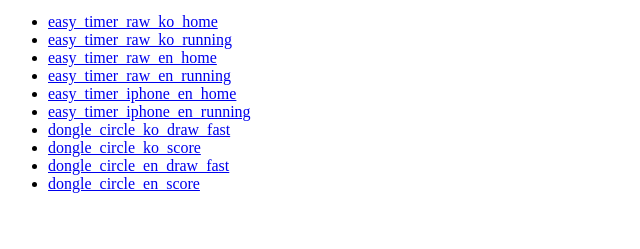
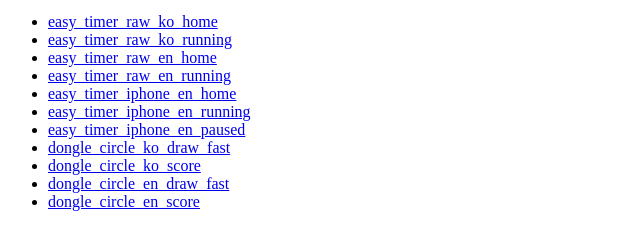
Before and after one commit to eldpswp99/promo-media, a plain HTML site: page index.html in a window 1280 px wide. Shown: the part 101-350 px from the top of the page, without its empty margins (0-640 px from the left). Drawn offline with Linux system fonts and the light colour scheme.

Commit message:
Add Easy Timer carousel screenshots

```diff
--- a/index.html
+++ b/index.html
@@ -10,6 +10,7 @@
 <li><a href="media/easy_timer/easy_timer_raw_en_running.png">easy_timer_raw_en_running</a></li>
 <li><a href="media/easy_timer/easy_timer_iphone_en_home.png">easy_timer_iphone_en_home</a></li>
 <li><a href="media/easy_timer/easy_timer_iphone_en_running.png">easy_timer_iphone_en_running</a></li>
+<li><a href="media/easy_timer/easy_timer_iphone_en_paused.png">easy_timer_iphone_en_paused</a></li>
 <li><a href="media/dongle_circle/dongle_circle_ko_draw_fast.png">dongle_circle_ko_draw_fast</a></li>
 <li><a href="media/dongle_circle/dongle_circle_ko_score.png">dongle_circle_ko_score</a></li>
 <li><a href="media/dongle_circle/dongle_circle_en_draw_fast.png">dongle_circle_en_draw_fast</a></li>
```
Also changed, not shown: media/easy_timer/easy_timer_iphone_en_paused.png (added).
